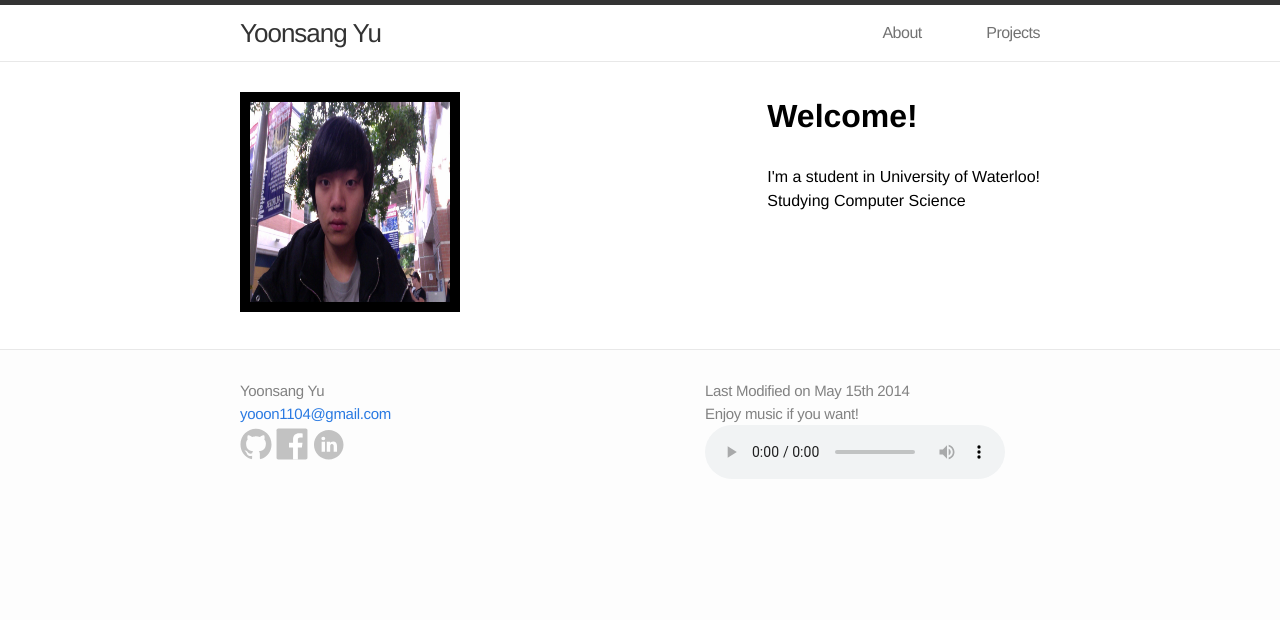
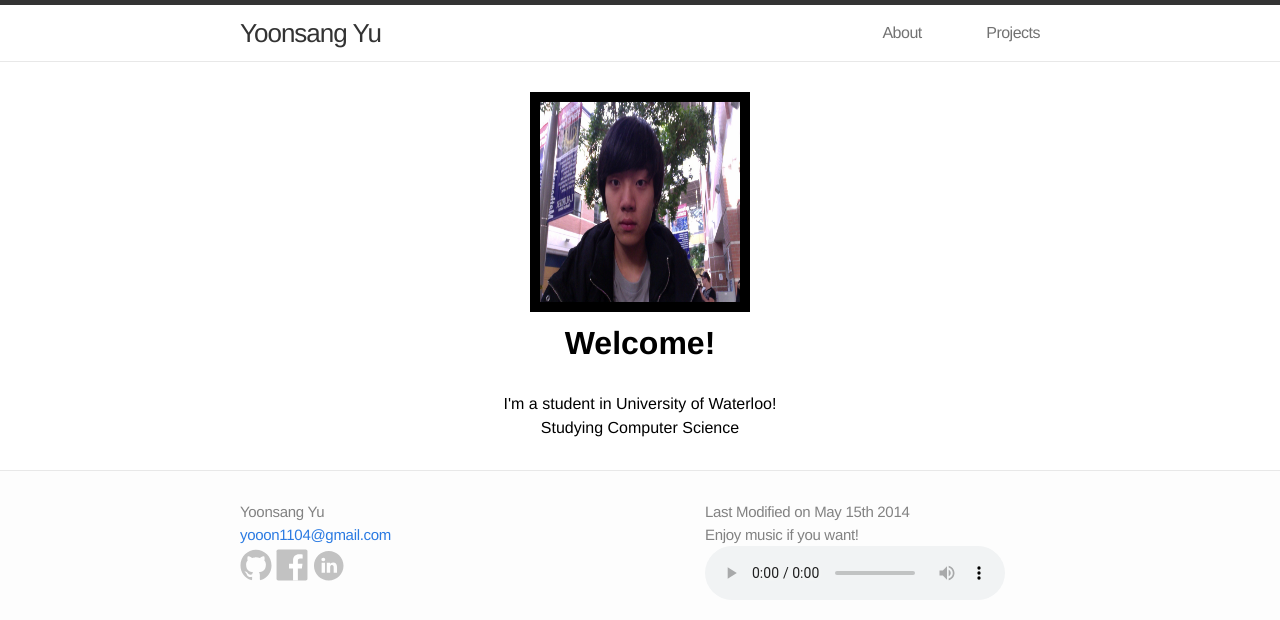
Before and after one commit to yys1694/yys1694.github.com, a Jekyll site: the page built from index.html, in a window 1280 px wide. Shown: the top 620 px of the page. Built offline with Jekyll 4.4.1, drawn with Linux system fonts in a browser that asks for light colours.

Commit message:
modified index

```diff
--- a/index.html
+++ b/index.html
@@ -2,13 +2,13 @@
 layout: default
 ---
 
-<div class="home">
+<div class="home" align="center">
   <img border="10" src="/assets/yooon.jpg" width="200" height="200">
-  <div class="contents" style="float:right;">
+
     <h1> Welcome! </h1>
      <p> I'm a student in University of Waterloo! </p>
      <p> Studying Computer Science </p>
-  </div>
+
   <ul class="posts"> </ul>
 
 </div>
```
